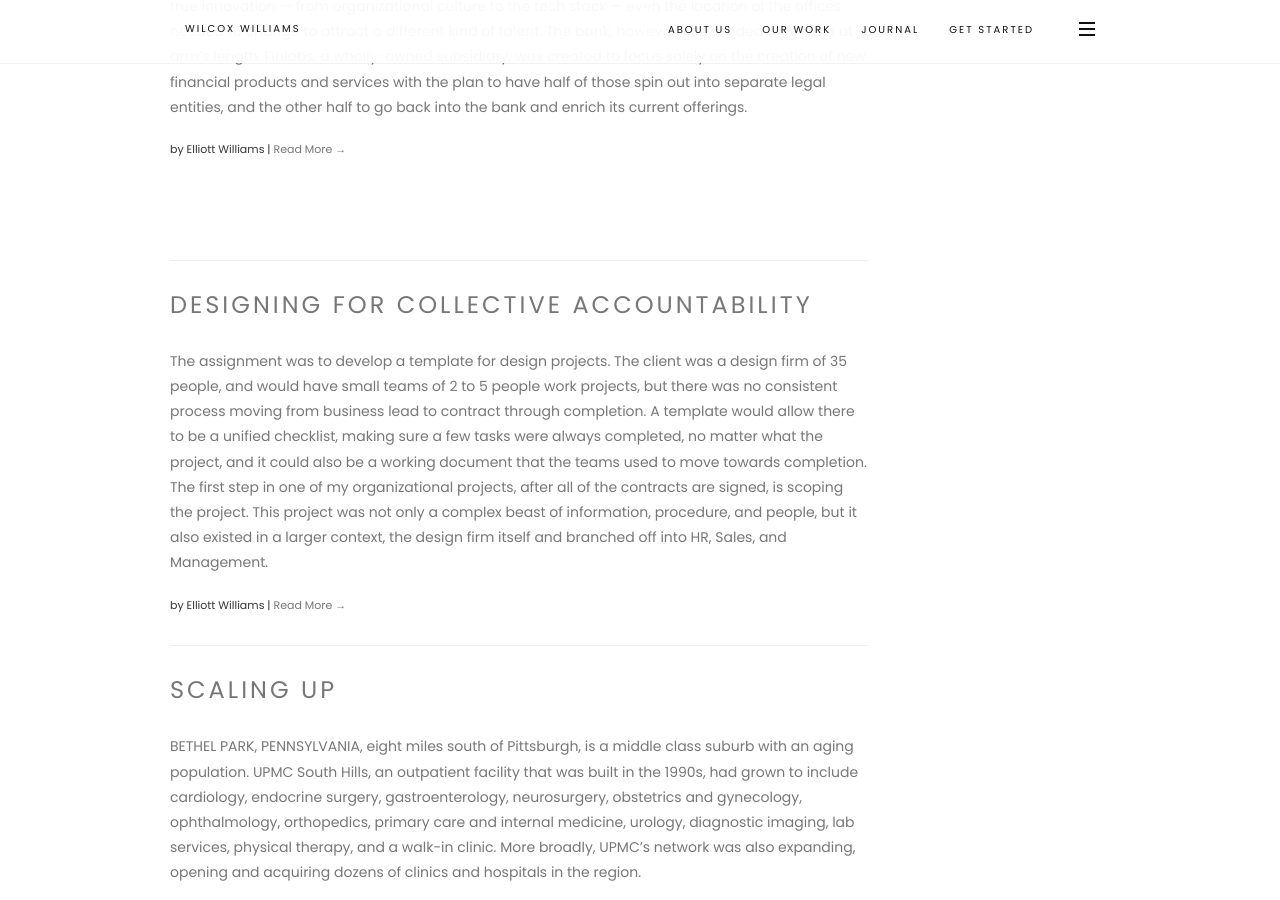
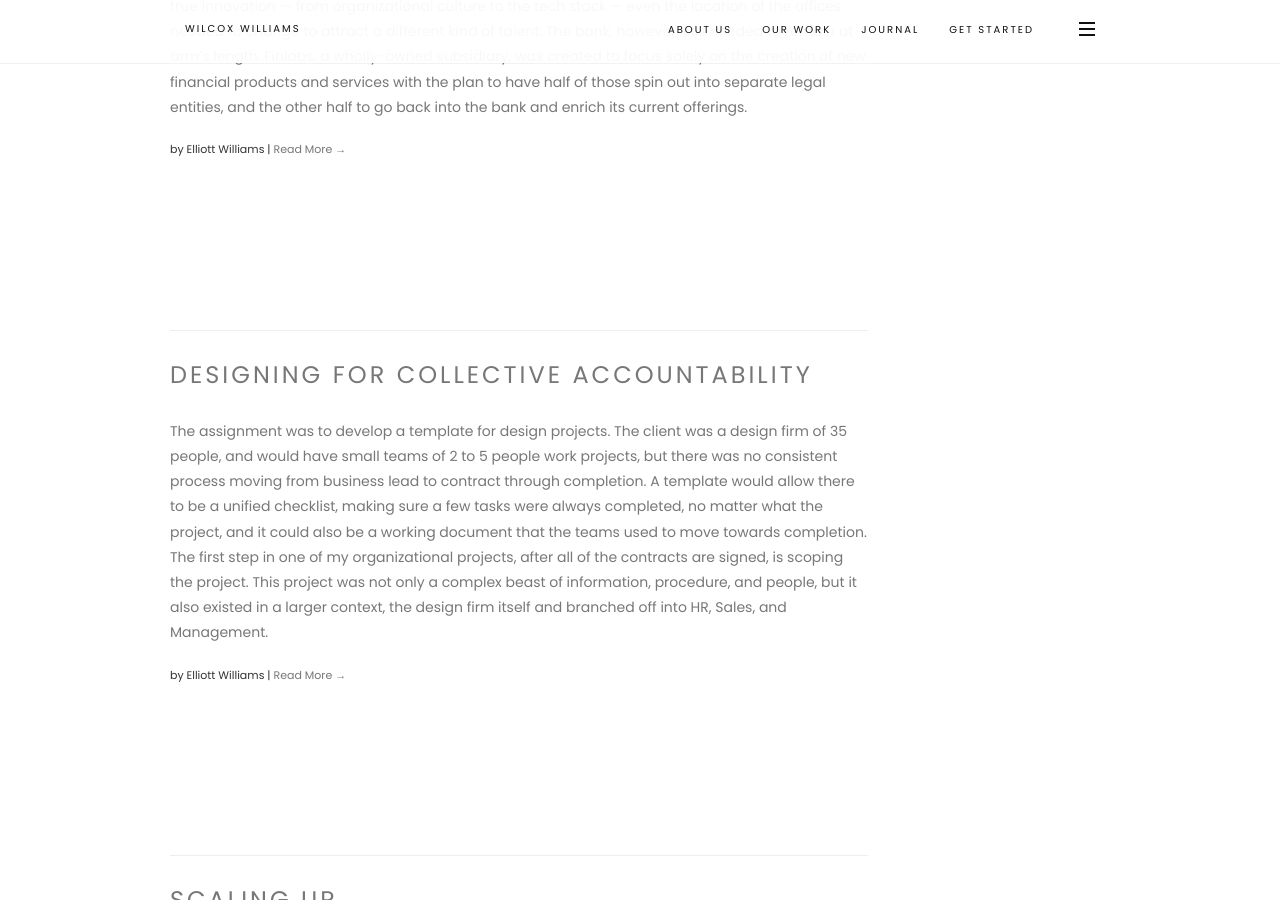
Before and after one commit to rwcstudio/wilcoxwilliams.github.io, a Jekyll site: the page built from journal.html, in a window 1280 px wide and 900 px high, scrolled down 992 px. Built offline with Jekyll 4.4.1, drawn with Linux system fonts in a browser that asks for light colours.

Commit message:
Update journal.html

```diff
--- a/journal.html
+++ b/journal.html
@@ -15,8 +15,8 @@ layout: default
 		</div>
 	</section>
 
+  {% for post in site.posts %}
 <section id="posts" class="module-small">
-  {% for post in site.posts %}
 			<div class="container">
 				<!-- MODULE TITLE -->
 				<div class="row">
```
